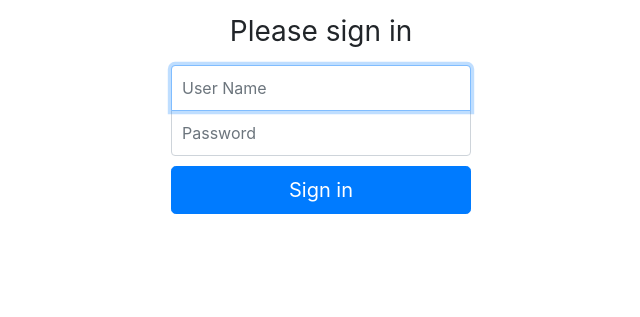
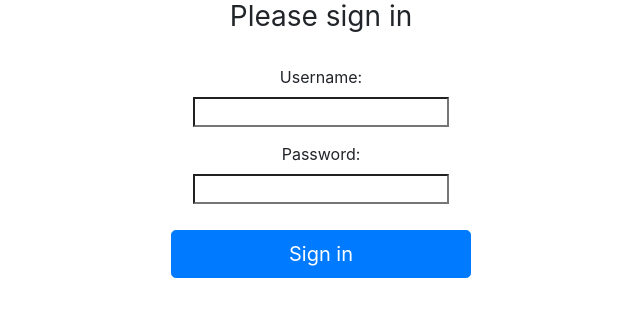
Before and after one commit to TrevorBedsaul/ISA_Project, a Django app: page /login in a window 1280 px wide. Shown: the part 56-373 px from the top of the page, without its empty margins (319-959 px from the left). Run offline with Django 3.2, Linux system fonts and the light colour scheme; parts of the project's set-up code (start-up, migrations or seed data) failed here and were passed over; some libraries are stand-ins or nearby versions.

Commit message:
Create login page

```diff
--- /dev/null
+++ b/web_layer/web_layer_app/forms.py
@@ -0,0 +1,5 @@
+from django import forms
+
+class LoginForm(forms.Form):
+    username = forms.CharField()
+    password = forms.CharField(widget=forms.PasswordInput)
--- a/web_layer/web_layer_app/templates/login.html
+++ b/web_layer/web_layer_app/templates/login.html
@@ -54,25 +54,13 @@ login {
 }
 </style>
 <body class="text-center login">
-    <form class="form-signin" id="login-form" method="post"
-          action="/api/v1/login">
-          {% csrf_token %}
-
-      <h1 class="h3 mb-3 font-weight-normal">Please sign in</h1>
-      <label for="username" class="sr-only">Email address</label>
-      <input type="text" id="username" class="form-control" placeholder="User Name" required autofocus>
-      <label for="password" class="sr-only">Password</label>
-      <input type="password" id="password" class="form-control" placeholder="Password" required>
-      {% if form.errors %}
-          <p class=" label label-danger">
-              Your username and password didn't match.
-              Please try again.
-          </p>
-      {% endif %}
-      <button class="btn btn-lg btn-primary btn-block" type="submit">Sign in</button>
-      <input type="hidden" name="next" value="{{ next }}" />
+    <h1 class="h3 mb-3 font-weight-normal">Please sign in</h1>
+    <form class="form-signin" method="post">
+        {% csrf_token %}
+        {{ form.as_p }}
+        <button class="btn btn-lg btn-primary btn-block" type="submit">Sign in</button>
     </form>
-  </body>
-
+</body>
+<p>{{ error }}</p>
 
 {% endblock content %}
--- a/web_layer/web_layer_app/views.py
+++ b/web_layer/web_layer_app/views.py
@@ -1,8 +1,9 @@
 from django.shortcuts import render
 import urllib.request
 from urllib.error import HTTPError
-from django.http import HttpResponse
+from django.http import HttpResponse, HttpResponseRedirect
 from django.urls import reverse
+from .forms import LoginForm
 
 import json
 
@@ -32,40 +33,39 @@ def book_detail(request, book_id):
     return render(request, "book_detail.html", {"book":book})
 
 def login(request):
-    # If we received a GET request instead of a POST request
+
     if request.method == 'GET':
-        # display the login form page
-        next = request.GET.get('next')
-        return render(request, "login.html")
+        form = LoginForm()
+        context = {"form": form}
+        return render(request, "login.html", context)
 
-    # Creates a new instance of our login_form and gives it our POST data
-    f = login_form(request.POST)
+    f = LoginForm(request.POST)
 
     # Check if the form instance is invalid
     if not f.is_valid():
-      # Form was bad -- send them back to login page and show them an error
-      return render('login.html', ...)
+      ## TODO Form was bad -- send them back to login page and show them an error
+      context = {"form": f, "error": "Form was invalid"}
+      return render(request, 'login.html', context)
 
-    # Sanitize username and password fields
+
     username = f.cleaned_data['username']
     password = f.cleaned_data['password']
 
-    # Get next page
-    next = f.cleaned_data.get('next') or reverse('home')
+    post_data = {'username': username, 'password': password}
+    post_encoded = urllib.parse.urlencode(post_data).encode('utf-8')
+    req = urllib.request.Request('http://exp-api:8000/api/v1/login', data=post_encoded, method='POST')
 
-    # Send validated information to our experience layer
-    resp = login_exp_api(username, password)
+    try:
+        resp_json = urllib.request.urlopen(req).read().decode('utf-8')
+    except HTTPError as e:
+        ## TODO Form was bad -- send them back to login page and show them an error
+        context = {"form": f, "error": "HTTP error: " + e.msg}
+        return render(request, 'login.html', context)
+    except Exception as e:
+        return HttpResponse(json.dumps({"error": str(type(e))}), status=500)
 
-    # Check if the experience layer said they gave us incorrect information
-    if not resp or not resp['ok']:
-      # Couldn't log them in, send them back to login page with error
-      return render('login.html', ...)
-
-    """ If we made it here, we can log them in. """
-    # Set their login cookie and redirect to back to wherever they came from
-    authenticator = resp['resp']['authenticator']
-
-    response = HttpResponseRedirect(next)
+    resp_dict = json.loads(resp_json)
+    authenticator = resp_dict['authenticator']
+    response = HttpResponseRedirect("")
     response.set_cookie("auth", authenticator)
-
     return response
```
